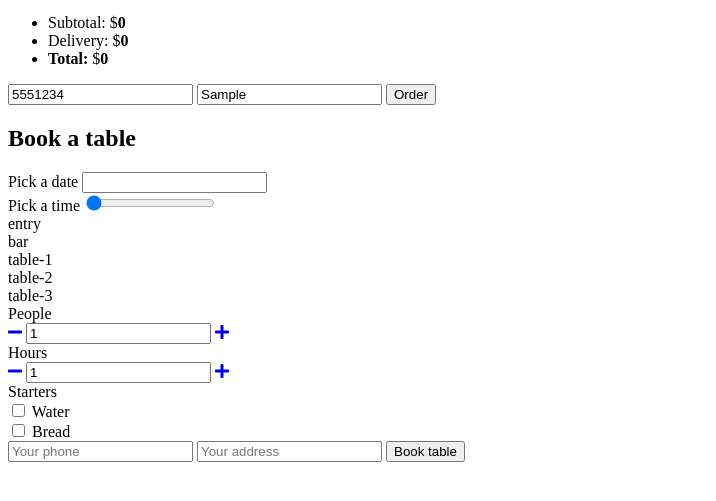
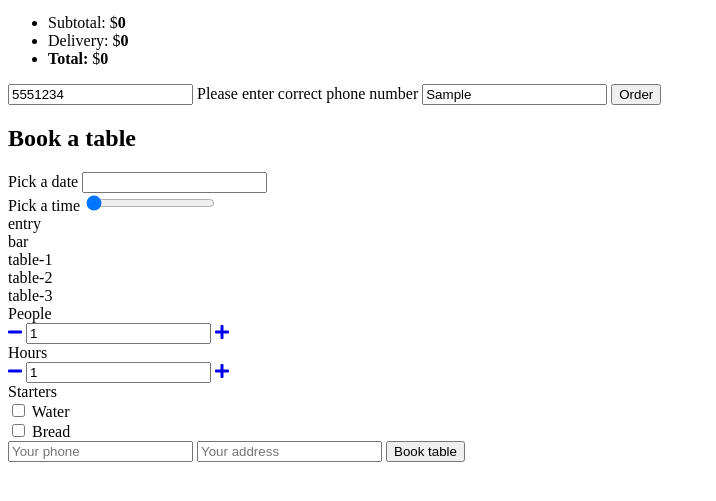
Before and after one commit to martaqh/project-pizzeria, a website with bundled scripts: page src/index.html in a window 1280 px wide. Both pictures are taken after typing "5551234", "Sample" into the empty fields and a click on the button "Order". Shown: the part 165-666 px from the top of the page, without its empty margins (0-716 px from the left). Built offline with nearby package versions, Linux system fonts and the light colour scheme; files whose address does not match are found by name.

Commit message:
Initiate validateForm method in Cart

```diff
--- a/src/index.html
+++ b/src/index.html
@@ -49,7 +49,9 @@
               </ul>
               <div class="cart__order-confirmation">
                 <input type="tel" name="phone" placeholder="Your phone">
+                <span id="error-phone"></span>
                 <input type="text" name="address" placeholder="Your address">
+                <span id="error-address"></span>
                 <button type="submit" class="btn-secondary">Order</button>
               </div>
             </form>
--- a/src/js/components/Cart.js
+++ b/src/js/components/Cart.js
@@ -138,10 +138,16 @@ class Cart {
   validateForm(){
     const thisCart = this;
 
-    if (thisCart.dom.phone.value.length < 9) {
+    if (thisCart.dom.phone.value.length >0 && thisCart.dom.phone.value.length < 9) {
       thisCart.dom.phone.classList.add('error');
-      alert('Please enter a correct number');
+      document.getElementById('error-phone').innerHTML = 'Please enter correct phone number';
     }
+
+    if (thisCart.dom.address.value.length > 0 && thisCart.dom.address.value.length < 5) {
+      thisCart.dom.address.classList.add('error');
+      document.getElementById('error-address').innerHTML = 'Please enter existing address';
+    }
+
 
   }
 
```
